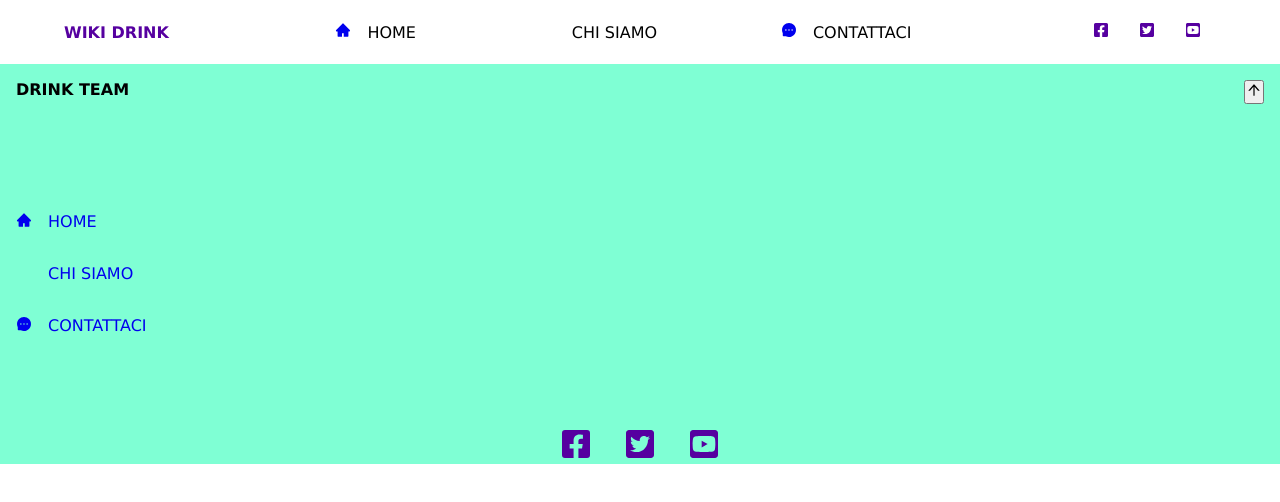
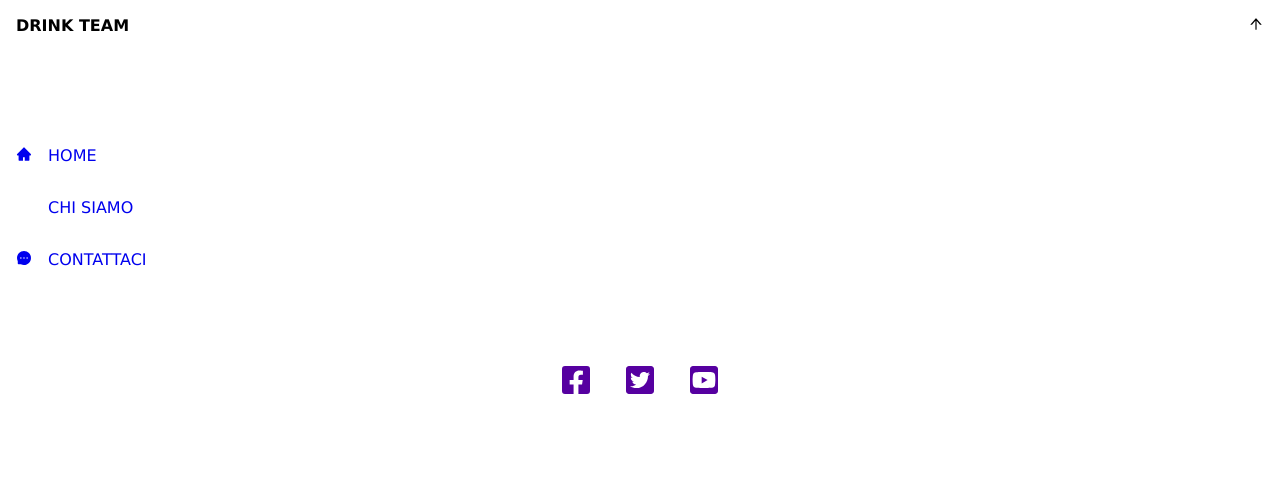
Before and after one commit to StefanoMacina/WikiDrink_project, a React (Vite) app in the folder WikiDrink/: page / in a window 1280 px wide. Shown: the top 502 px of the page. Built offline with nearby package versions, Linux system fonts and the light colour scheme; some icons are missing.

Commit message:
add : utils

```diff
--- a/WikiDrink/src/Context.jsx
+++ b/WikiDrink/src/Context.jsx
@@ -9,9 +9,6 @@ const AppProvider = ({children}) => {
     const setSidebarOpen = () => {
         setIsSidebarOpen(!isSidebarOpen)
     }
-
-
-
 
     return <AppContext.Provider value={
        { isSidebarOpen,
--- a/WikiDrink/src/components/Navbar.jsx
+++ b/WikiDrink/src/components/Navbar.jsx
@@ -9,8 +9,6 @@ import { useGlobalContext } from '../Context'
 const Navbar = () => {
 
     const {isSidebarOpen , setSidebarOpen} = useGlobalContext()
-    console.log(isSidebarOpen, setSidebarOpen);
-
 
   return (
     <nav className='navbar'>
--- a/WikiDrink/src/components/Sidebar.jsx
+++ b/WikiDrink/src/components/Sidebar.jsx
@@ -16,9 +16,9 @@ const Sidebar = () => {
     <aside className={ isSidebarOpen ? 'sidebar' : 'sidebar_closed'}>
         <div className='sidebar-title-container'>
             <h1>Drink Team</h1>
-            <button onClick={setSidebarOpen}>
+            <div className='sidebar-openClose-btn' onClick={setSidebarOpen}>
                 <AiOutlineArrowUp/>
-            </button>
+            </div>
         </div>
         <div className='sidebar-menu'>
             <ul>
--- a/WikiDrink/src/index.css
+++ b/WikiDrink/src/index.css
@@ -65,6 +65,7 @@
     color:var(--main-color)
 }
 
+
 .navbar-hamburger{
     width: 30px;
     height: 30px;
@@ -74,12 +75,20 @@
     display: none;
 }
 
+.navbar-hamburger:hover{
+    transform: rotateZ(-90deg);
+    transition: transform 1s;
+}
+
 .navbar-hamburger > div {
     background-color: var(--main-color) ;
     width: 100%;
     height: 5px;
     border-radius: 50%;
 }
+
+
+
 
 @media screen and (max-width : 990px) {
     .nav-link , .nav-icons-container{
@@ -93,25 +102,35 @@
 /* Sidebar styling */
 
 .sidebar{
-    background-color: aquamarine;
+    background-color: white;
     min-height: 50vh;
     width: 100vw;
     display: flex;
     flex-direction: column;
     justify-content: space-between;
-    /* position: absolute;
-    top: 0; */
+    position: absolute;
+    top: 0;
+    transition: all ease 0.2s;
+
 }
 
 .sidebar_closed{
     position: absolute;
-    right: -100%;
+    top: 0;
+    background-color: white;
+    transform: translateX(-100%);
+    transition: transform ease-out 0.2s;
 }
 
 .sidebar-title-container{
     display: flex;
     justify-content: space-between;
     padding: 1rem;
+}
+
+.sidebar-openClose-btn:hover{
+    transform: rotateZ(-90deg);
+    transition: transform 0.5s;
 }
 
 .sidebar-menu > ul > li {
--- a/WikiDrink/src/screen/About.jsx
+++ b/WikiDrink/src/screen/About.jsx
@@ -1,8 +1,9 @@
 import React from 'react'
+import Hero from '../components/Hero'
 
 const About = () => {
   return (
-    <div>About</div>
+    <Hero>ciao</Hero>
   )
 }
 
--- a/WikiDrink/src/screen/Contattaci.jsx
+++ b/WikiDrink/src/screen/Contattaci.jsx
@@ -1,8 +1,9 @@
 import React from 'react'
+import Hero from '../components/Hero'
 
 const Contattaci = () => {
   return (
-    <div>Contattaci</div>
+   <Hero>contattaci</Hero>
   )
 }
 
```
